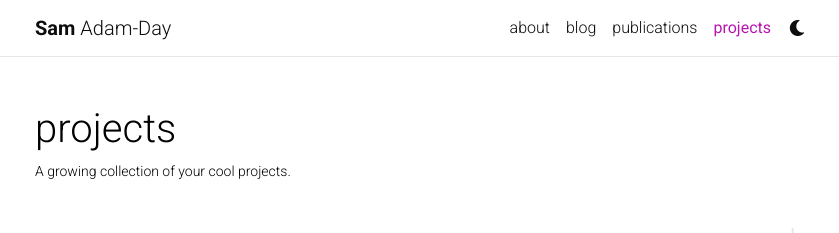
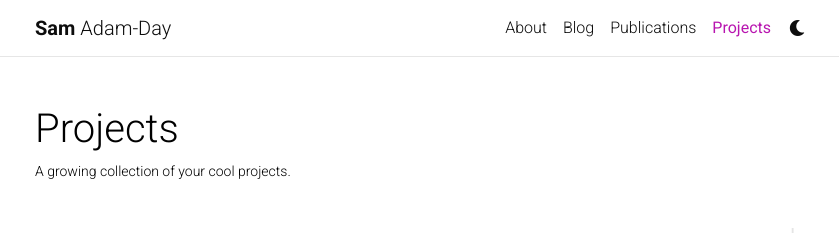
Before and after one commit to SamAdamDay/SamAdamDay.github.io, a Jekyll site: the page built from _pages/projects.md, in a window 1280 px wide and 1208 px high. Shown: the top 233 px of the window, without its empty margins (220-1059 px from the left). Built offline with Jekyll 4.4.1, drawn with Linux system fonts in a browser that asks for light colours; full-size pictures stand in for the smaller copies a plugin makes; comment, search, counter and statistics services are not loaded; a style sheet for code colours, icons or effects is not loaded.

Commit message:
A few config customisations

```diff
--- a/_config.yml
+++ b/_config.yml
@@ -114,7 +114,7 @@ bing_site_verification:  # out your bing-site-verification ID (Bing Webmaster)
 # -----------------------------------------------------------------------------
 
 blog_name: Blog # blog_name will be displayed in your blog page
-blog_nav_title: blog # your blog must have a title for it to be displayed in the nav bar
+blog_nav_title: Blog # your blog must have a title for it to be displayed in the nav bar
 blog_description: Sam Adam-Day's blog
 permalink: /blog/:year/:title/
 
--- a/_pages/projects.md
+++ b/_pages/projects.md
@@ -1,6 +1,6 @@
 ---
 layout: page
-title: projects
+title: Projects
 permalink: /projects/
 description: A growing collection of your cool projects.
 nav: true
```
Also changed, not shown: _pages/about.md (+1 -1 lines), _pages/publications.md (+2 -2 lines).
